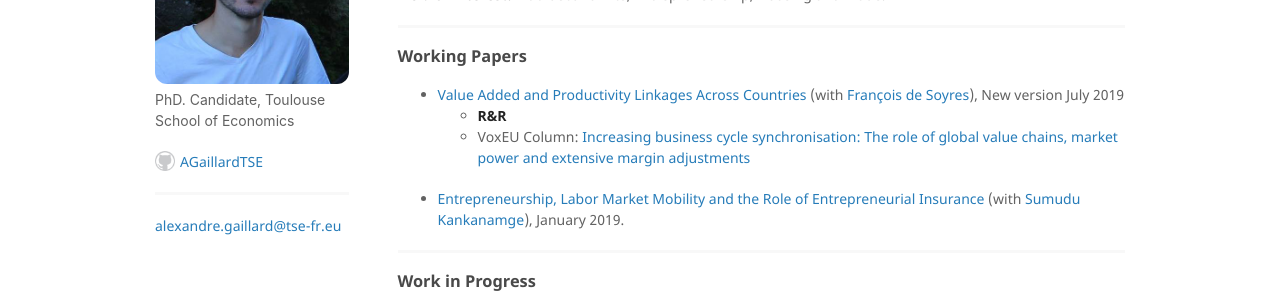
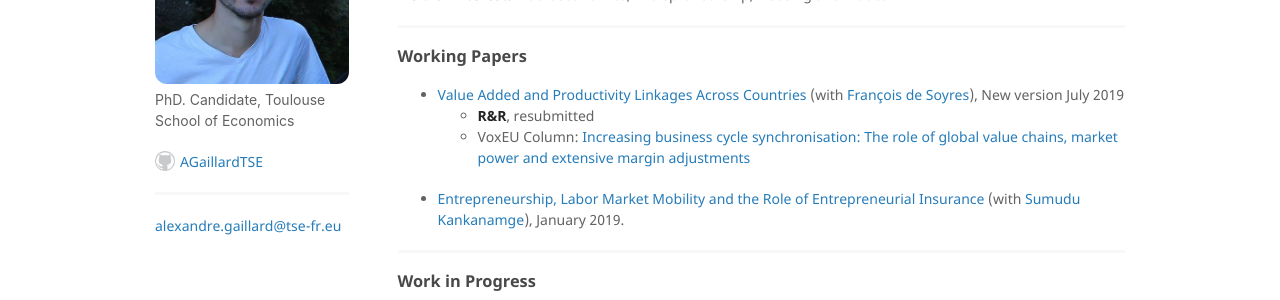
Before and after one commit to AGaillardTSE/AGaillardTSE.github.io, a Jekyll site: the page built from index.md, in a window 1280 px wide. Shown: the part 199-499 px from the top of the page. Built offline with Jekyll 4.4.1, drawn with Linux system fonts in a browser that asks for light colours.

Commit message:
Update index.md

```diff
--- a/index.md
+++ b/index.md
@@ -15,7 +15,7 @@ Welcome to my website! I’m currently a PhD candidate at *Toulouse School of Ec
 ### Working Papers
 
 *   [Value Added and Productivity Linkages Across Countries](http://agaillard.eu/projects/TCP/) (with [François de Soyres](https://sites.google.com/site/francoisdesoyres/research)), New version July 2019
-    - **R&R**
+    - **R&R**, resubmitted
     - VoxEU Column: <a href="https://voxeu.org/article/explaining-business-cycle-synchronisation-using-profits-and-extensive-margin" target="_blank">Increasing business cycle synchronisation: The role of global value chains, market power and extensive margin adjustments</a>
 
 *   [Entrepreneurship, Labor Market Mobility and the Role of Entrepreneurial Insurance](http://agaillard.eu/projects/ELMM/) (with [Sumudu Kankanamge](http://kankanamge.free.fr/)), January 2019.
```
